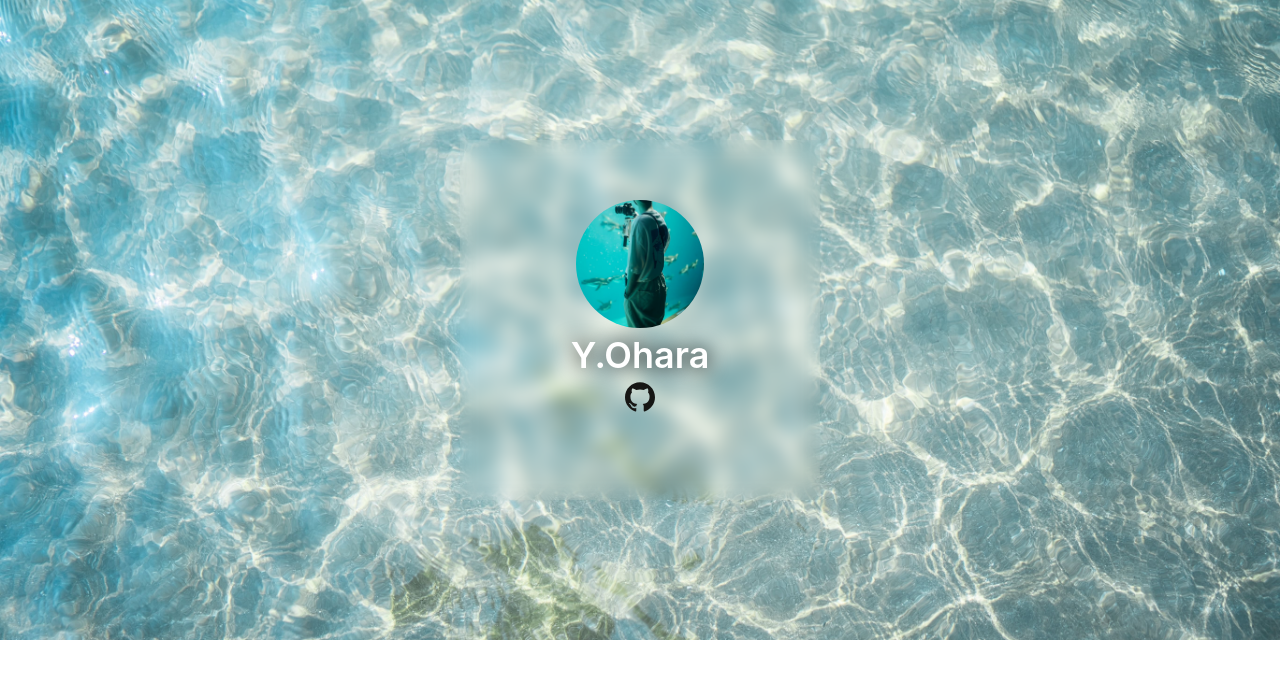
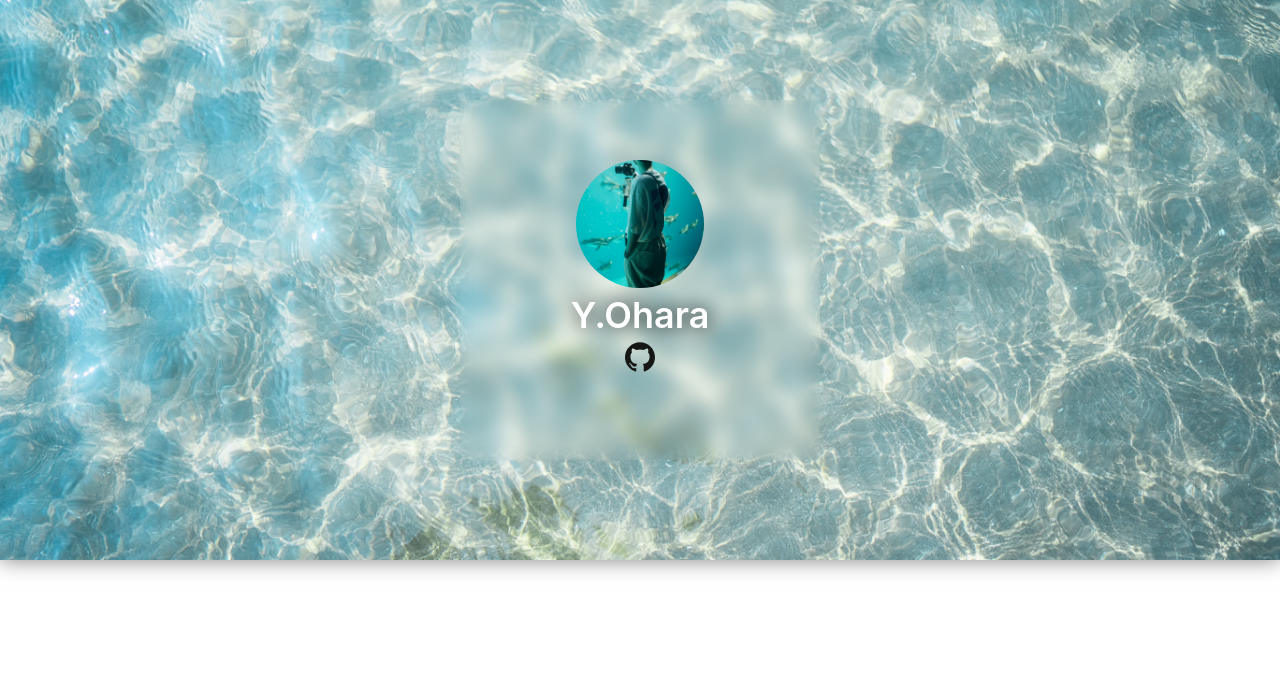
Before and after one commit to f18c052f/f18c052f.github.io, a React (Create React App) app: page / in a window 1280 px wide. Shown: the top 678 px of the page. Built offline with nearby package versions, Linux system fonts and the light colour scheme.

Commit message:
Profile部分の微修正

```diff
--- a/src/components/Profile.tsx
+++ b/src/components/Profile.tsx
@@ -10,7 +10,8 @@ const Profile: React.FC = () => {
         backgroundImage: `url(${background})`,
         backgroundPosition: 'center',
         backgroundSize: 'cover',
-        height: '80vh',
+        height: '70vh',
+        boxShadow: '0px 0px 20px rgba(0, 0, 0, 0.5)'
         // display: 'flex',
       }
 
```
